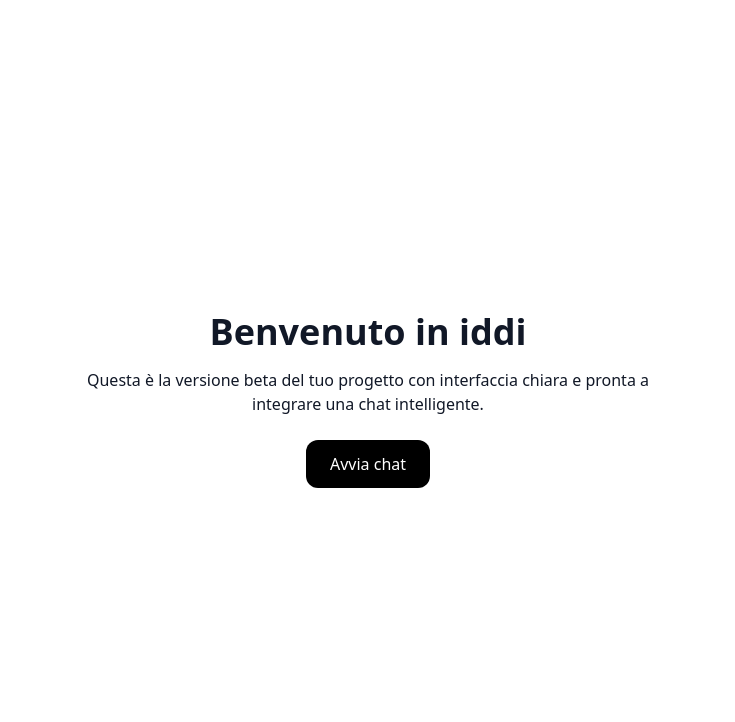
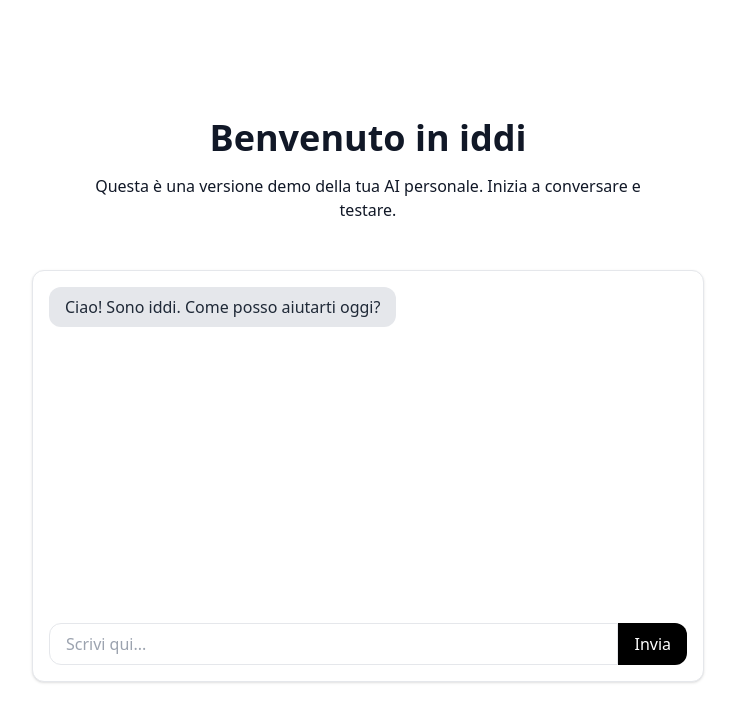
Before and after one commit to ponto1980/iddi, a Next.js app: page / in a window 1280 px wide. Shown: the top 722 px of the page, without its empty margins (272-1007 px from the left). Built offline with nearby package versions, Linux system fonts and the light colour scheme.

Commit message:
Add files via upload
Aggiunta chat mock funzionante

```diff
--- /dev/null
+++ b/components/Chat.tsx
@@ -0,0 +1,66 @@
+import { useState, useEffect, useRef } from "react";
+
+export default function Chat() {
+  const [messages, setMessages] = useState([
+    { sender: "bot", text: "Ciao! Sono iddi. Come posso aiutarti oggi?" }
+  ]);
+  const [input, setInput] = useState("");
+  const messagesEndRef = useRef(null);
+
+  const sendMessage = () => {
+    if (!input.trim()) return;
+    const userMessage = { sender: "user", text: input };
+    const botResponse = { sender: "bot", text: generateMockResponse(input) };
+    setMessages([...messages, userMessage, botResponse]);
+    setInput("");
+  };
+
+  const generateMockResponse = (text: string) => {
+    if (text.toLowerCase().includes("tempo")) {
+      return "Oggi è una splendida giornata per costruire qualcosa di utile!";
+    } else if (text.toLowerCase().includes("chi sei")) {
+      return "Sono iddi, un'idea in evoluzione. E tu?";
+    } else {
+      return "Interessante... dimmi di più.";
+    }
+  };
+
+  const handleKeyDown = (e: React.KeyboardEvent) => {
+    if (e.key === "Enter") sendMessage();
+  };
+
+  useEffect(() => {
+    messagesEndRef.current?.scrollIntoView({ behavior: "smooth" });
+  }, [messages]);
+
+  return (
+    <div className="w-full max-w-2xl bg-white border rounded-xl p-4 shadow mx-auto mt-6">
+      <div className="h-80 overflow-y-auto mb-4 space-y-2">
+        {messages.map((msg, i) => (
+          <div key={i} className={msg.sender === "user" ? "text-right" : "text-left"}>
+            <span
+              className={`inline-block px-4 py-2 rounded-xl ${
+                msg.sender === "user" ? "bg-blue-100 text-blue-900" : "bg-gray-200 text-gray-800"
+              }`}
+            >
+              {msg.text}
+            </span>
+          </div>
+        ))}
+        <div ref={messagesEndRef} />
+      </div>
+      <div className="flex">
+        <input
+          value={input}
+          onChange={(e) => setInput(e.target.value)}
+          onKeyDown={handleKeyDown}
+          className="flex-1 border rounded-l-xl px-4 py-2"
+          placeholder="Scrivi qui..."
+        />
+        <button onClick={sendMessage} className="bg-black text-white px-4 py-2 rounded-r-xl">
+          Invia
+        </button>
+      </div>
+    </div>
+  );
+}
--- a/pages/index.tsx
+++ b/pages/index.tsx
@@ -1,4 +1,7 @@
 import Head from "next/head";
+import dynamic from "next/dynamic";
+
+const Chat = dynamic(() => import("../components/Chat"), { ssr: false });
 
 export default function Home() {
   return (
@@ -9,11 +12,9 @@ export default function Home() {
       <main className="min-h-screen bg-white text-gray-900 flex flex-col items-center justify-center p-8">
         <h1 className="text-4xl font-bold mb-4">Benvenuto in iddi</h1>
         <p className="mb-6 text-center max-w-xl">
-          Questa è la versione beta del tuo progetto con interfaccia chiara e pronta a integrare una chat intelligente.
+          Questa è una versione demo della tua AI personale. Inizia a conversare e testare.
         </p>
-        <button className="px-6 py-3 bg-black text-white rounded-xl hover:bg-gray-800 transition">
-          Avvia chat
-        </button>
+        <Chat />
       </main>
     </>
   );
```
